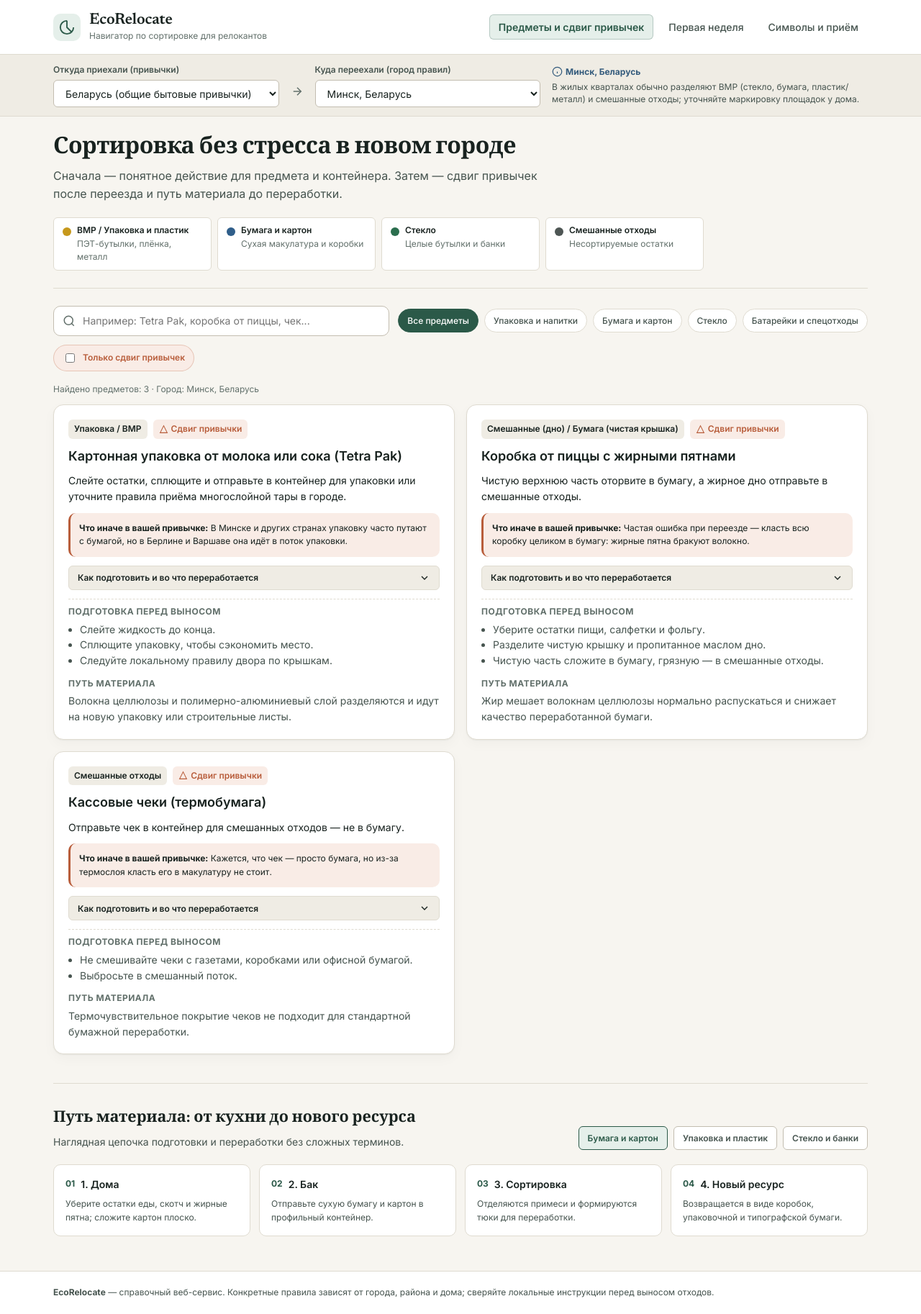
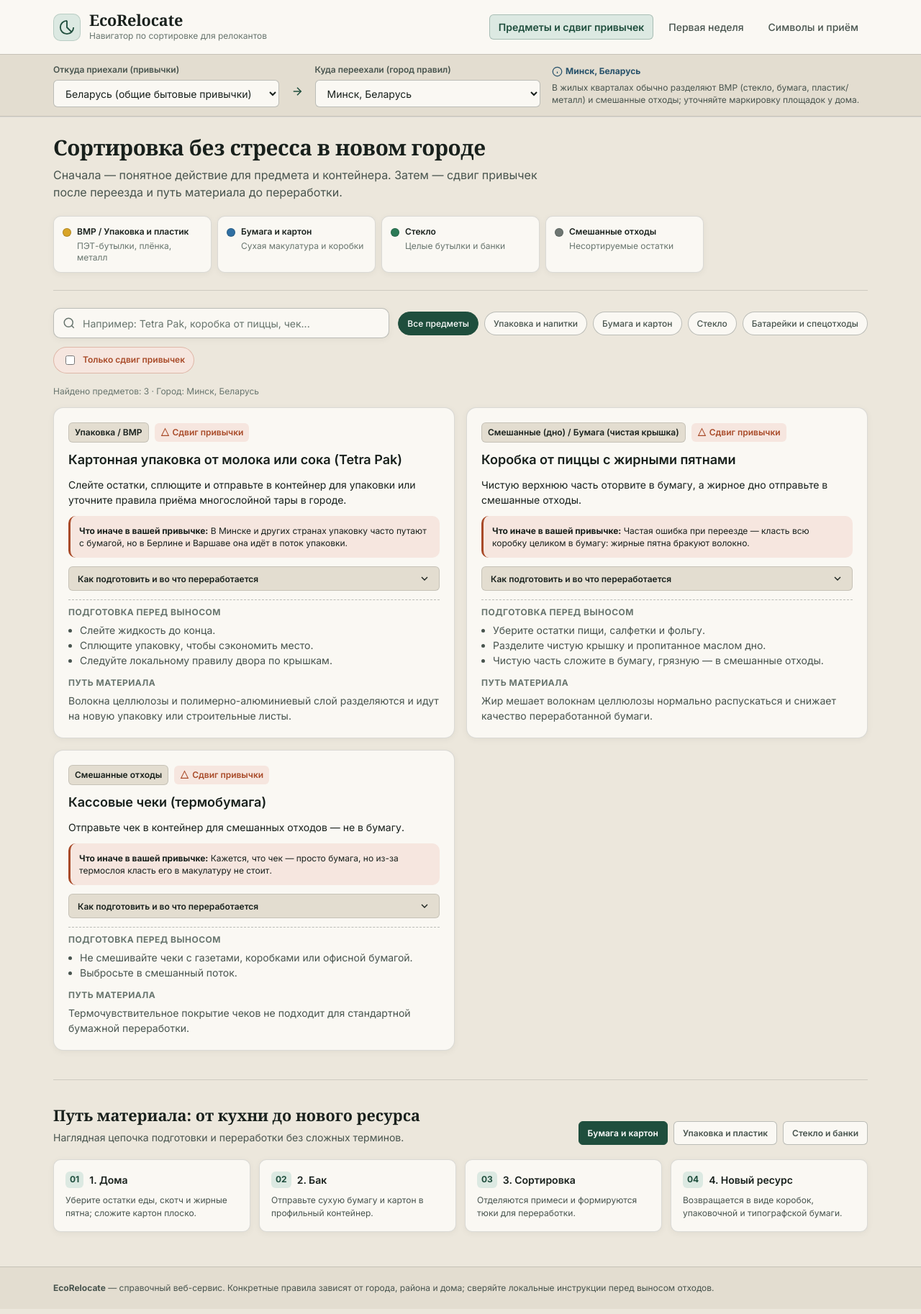
Before and after one commit to KATRINKATANGENS77/ecorelocate-V-0.0.1, a FastAPI app: page / in a window 1280 px wide. Shown: the whole page at 72% size. After the commit the page ends 1797 px from the top, so only its background shows below. Run offline with FastAPI, Linux system fonts and the light colour scheme; data comes from the database, SQL or seed files in the repository.

Commit message:
Describe changes

```diff
--- a/static/css/style.css
+++ b/static/css/style.css
@@ -1,10 +1,62 @@
 /* FILE: style.css */
+:root {
+  --bg-canvas: #ece7dc;
+  --bg-surface: #faf8f3;
+  --bg-subtle: #e3ddd0;
+  --bg-accent-soft: #dce9e2;
+  --bg-warn-soft: #f6e6df;
+  --bg-info-soft: #e2ebf0;
+
+  --text-primary: #18201c;
+  --text-secondary: #48544e;
+  --text-muted: #68756e;
+
+  --border-subtle: rgba(24, 32, 28, 0.14);
+  --border-strong: rgba(24, 32, 28, 0.28);
+
+  --accent-primary: #1f4e3d;
+  --accent-primary-hover: #163b2e;
+  --accent-warn: #a84a28;
+  --accent-info: #28526b;
+
+  --bin-yellow: #d9a426;
+  --bin-blue: #2f6fa3;
+  --bin-green: #2b7a56;
+  --bin-brown: #7a5438;
+  --bin-grey: #6e7672;
+
+  --font-serif: Georgia, "Times New Roman", serif;
+  --text-xs: 0.75rem;
+  --text-sm: 0.875rem;
+  --text-base: 1rem;
+  --text-lg: 1.125rem;
+  --text-xl: 1.35rem;
+  --text-2xl: 1.85rem;
+
+  --space-1: 0.25rem;
+  --space-2: 0.5rem;
+  --space-3: 0.75rem;
+  --space-4: 1rem;
+  --space-5: 1.25rem;
+  --space-6: 1.5rem;
+  --space-8: 2rem;
+  --space-10: 2.5rem;
+  --space-12: 3rem;
+
+  --radius-sm: 6px;
+  --radius-md: 10px;
+  --radius-lg: 14px;
+
+  --shadow-card: 0 2px 10px rgba(24, 32, 28, 0.05);
+  --transition-fast: 150ms ease;
+}
+
 .skip-link {
   position: absolute;
   left: -9999px;
   top: 0;
   background: var(--accent-primary);
-  color: #FFFFFF;
+  color: #ffffff;
   padding: var(--space-2) var(--space-4);
   z-index: 100;
   text-decoration: none;
@@ -58,6 +115,7 @@
   border-radius: var(--radius-md);
   background: var(--bg-accent-soft);
   color: var(--accent-primary);
+  border: 1px solid rgba(31, 78, 61, 0.18);
   flex-shrink: 0;
 }
 
@@ -68,6 +126,7 @@
   font-weight: 600;
   line-height: 1.15;
   letter-spacing: -0.01em;
+  color: var(--text-primary);
 }
 
 .brand-tagline {
@@ -104,7 +166,7 @@
 .nav-tab.is-active {
   background: var(--bg-accent-soft);
   color: var(--accent-primary);
-  border-color: rgba(43, 89, 72, 0.25);
+  border-color: rgba(31, 78, 61, 0.28);
   font-weight: 600;
 }
 
@@ -112,6 +174,7 @@
 .relocation-bar {
   background: var(--bg-subtle);
   border-top: 1px solid var(--border-subtle);
+  border-bottom: 1px solid var(--border-subtle);
   padding-block: var(--space-3);
 }
 
@@ -150,11 +216,16 @@
   color: var(--text-primary);
   font-family: inherit;
   font-size: var(--text-sm);
+  transition: border-color var(--transition-fast);
+}
+
+.field-control:hover {
+  border-color: var(--accent-primary);
 }
 
 .route-arrow {
   display: none;
-  color: var(--text-muted);
+  color: var(--accent-primary);
 }
 
 @media (min-width: 768px) {
@@ -182,7 +253,7 @@
 .route-note {
   font-size: var(--text-xs);
   color: var(--text-secondary);
-  line-height: 1.4;
+  line-height: 1.45;
 }
 
 /* Main layout & Hero */
@@ -205,6 +276,7 @@
   font-weight: 600;
   line-height: 1.2;
   letter-spacing: -0.015em;
+  color: var(--text-primary);
 }
 
 .hero-copy {
@@ -220,40 +292,57 @@
 }
 
 @media (min-width: 640px) {
-  .city-legend { grid-template-columns: repeat(2, 1fr); }
+  .city-legend {
+    grid-template-columns: repeat(2, 1fr);
+  }
 }
 
 @media (min-width: 1024px) {
-  .city-legend { grid-template-columns: repeat(5, 1fr); }
+  .city-legend {
+    grid-template-columns: repeat(5, 1fr);
+  }
 }
 
 .bin-chip {
   display: flex;
   align-items: flex-start;
   gap: var(--space-2);
-  padding: var(--space-2) var(--space-3);
-  border-radius: var(--radius-sm);
+  padding: var(--space-3);
+  border-radius: var(--radius-md);
   background: var(--bg-surface);
   border: 1px solid var(--border-subtle);
+  box-shadow: var(--shadow-card);
 }
 
 .bin-swatch {
   width: 12px;
   height: 12px;
   border-radius: 50%;
-  margin-top: 5px;
+  margin-top: 4px;
   flex-shrink: 0;
+  box-shadow: inset 0 0 0 1px rgba(24, 32, 28, 0.22);
 }
 
-.bin-yellow { background: var(--bin-yellow); }
-.bin-blue { background: var(--bin-blue); }
-.bin-green { background: var(--bin-green); }
-.bin-brown { background: var(--bin-brown); }
-.bin-grey { background: var(--bin-grey); }
+.bin-yellow {
+  background: var(--bin-yellow);
+}
+.bin-blue {
+  background: var(--bin-blue);
+}
+.bin-green {
+  background: var(--bin-green);
+}
+.bin-brown {
+  background: var(--bin-brown);
+}
+.bin-grey {
+  background: var(--bin-grey);
+}
 
 .bin-chip-text {
   display: flex;
   flex-direction: column;
+  gap: 2px;
 }
 
 .bin-name {
@@ -265,6 +354,7 @@
 .bin-hint {
   font-size: var(--text-xs);
   color: var(--text-muted);
+  line-height: 1.35;
 }
 
 /* Search & Filters */
@@ -293,6 +383,7 @@
   border: 1px solid var(--border-strong);
   border-radius: var(--radius-md);
   padding-inline: var(--space-3);
+  box-shadow: var(--shadow-card);
 }
 
 .search-icon {
@@ -311,10 +402,16 @@
   font-size: var(--text-sm);
 }
 
-.search-input:focus { outline: none; }
+.search-input::placeholder {
+  color: var(--text-muted);
+}
+
+.search-input:focus {
+  outline: none;
+}
 .search-box:focus-within {
   border-color: var(--accent-primary);
-  box-shadow: 0 0 0 2px rgba(43, 89, 72, 0.16);
+  box-shadow: 0 0 0 3px rgba(31, 78, 61, 0.16);
 }
 
 .filter-pills {
@@ -326,7 +423,7 @@
 .filter-pill {
   appearance: none;
   background: var(--bg-surface);
-  border: 1px solid var(--border-subtle);
+  border: 1px solid var(--border-strong);
   border-radius: 999px;
   padding: var(--space-2) var(--space-3);
   font-family: inherit;
@@ -334,14 +431,22 @@
   font-weight: 500;
   color: var(--text-secondary);
   cursor: pointer;
-  transition: all var(--transition-fast);
+  transition:
+    background-color var(--transition-fast),
+    color var(--transition-fast),
+    border-color var(--transition-fast);
 }
 
-.filter-pill:hover { border-color: var(--border-strong); color: var(--text-primary); }
+.filter-pill:hover {
+  border-color: var(--accent-primary);
+  color: var(--text-primary);
+  background: var(--bg-accent-soft);
+}
+
 .filter-pill.is-active {
   background: var(--accent-primary);
   border-color: var(--accent-primary);
-  color: #FFFFFF;
+  color: #ffffff;
 }
 
 .toggle-chip {
@@ -352,10 +457,17 @@
   font-weight: 600;
   color: var(--accent-warn);
   background: var(--bg-warn-soft);
-  border: 1px solid rgba(184, 93, 59, 0.28);
+  border: 1px solid rgba(168, 74, 40, 0.3);
   padding: var(--space-2) var(--space-3);
   border-radius: 999px;
   cursor: pointer;
+  transition:
+    background-color var(--transition-fast),
+    border-color var(--transition-fast);
+}
+
+.toggle-chip:hover {
+  border-color: rgba(168, 74, 40, 0.55);
 }
 
 .results-meta {
@@ -404,6 +523,7 @@
   border-radius: var(--radius-sm);
   background: var(--bg-subtle);
   color: var(--text-primary);
+  border: 1px solid var(--border-subtle);
 }
 
 .delta-pill {
@@ -423,11 +543,13 @@
   font-size: var(--text-lg);
   font-weight: 600;
   line-height: 1.3;
+  color: var(--text-primary);
 }
 
 .item-action {
   margin: 0;
   font-size: var(--text-sm);
+  line-height: 1.5;
   color: var(--text-primary);
 }
 
@@ -437,6 +559,7 @@
   background: var(--bg-warn-soft);
   border-left: 3px solid var(--accent-warn);
   font-size: var(--text-xs);
+  line-height: 1.45;
   color: var(--text-primary);
 }
 
@@ -457,13 +580,19 @@
   font-size: var(--text-xs);
   font-weight: 600;
   cursor: pointer;
+  transition:
+    background-color var(--transition-fast),
+    border-color var(--transition-fast);
 }
 
-.details-toggle:hover { border-color: var(--border-strong); }
+.details-toggle:hover {
+  border-color: var(--border-strong);
+  background: var(--bg-accent-soft);
+}
 
 .item-details {
   padding-top: var(--space-2);
-  border-top: 1px dashed var(--border-subtle);
+  border-top: 1px dashed var(--border-strong);
   display: flex;
   flex-direction: column;
   gap: var(--space-3);
@@ -482,17 +611,21 @@
   margin: 0;
   padding-left: var(--space-4);
   font-size: var(--text-sm);
+  line-height: 1.5;
   color: var(--text-secondary);
 }
 
 .outcome-copy {
   margin: 0;
   font-size: var(--text-sm);
+  line-height: 1.5;
   color: var(--text-secondary);
 }
 
 /* Material loop section */
-.loop-section, .checklist-card, .symbols-section, .dropoff-section {
+.loop-section,
+.symbols-section,
+.dropoff-section {
   margin-top: var(--space-10);
   padding-top: var(--space-8);
   border-top: 1px solid var(--border-subtle);
@@ -512,12 +645,14 @@
   font-family: var(--font-serif);
   font-size: var(--text-xl);
   font-weight: 600;
+  color: var(--text-primary);
 }
 
 .section-subtitle {
   margin: 0;
   max-width: 65ch;
   font-size: var(--text-sm);
+  line-height: 1.5;
   color: var(--text-secondary);
 }
 
@@ -538,12 +673,21 @@
   font-size: var(--text-xs);
   font-weight: 600;
   cursor: pointer;
+  transition:
+    background-color var(--transition-fast),
+    color var(--transition-fast),
+    border-color var(--transition-fast);
+}
+
+.loop-btn:hover {
+  color: var(--text-primary);
+  border-color: var(--accent-primary);
 }
 
 .loop-btn.is-active {
-  background: var(--bg-accent-soft);
+  background: var(--accent-primary);
   border-color: var(--accent-primary);
-  color: var(--accent-primary);
+  color: #ffffff;
 }
 
 .loop-steps {
@@ -561,6 +707,7 @@
   border: 1px solid var(--border-subtle);
   border-radius: var(--radius-md);
   padding: var(--space-4);
+  box-shadow: var(--shadow-card);
 }
 
 .loop-step-header {
@@ -574,28 +721,32 @@
   font-size: var(--text-xs);
   font-weight: 700;
   color: var(--accent-primary);
+  background: var(--bg-accent-soft);
+  padding: 2px 6px;
+  border-radius: var(--radius-sm);
 }
 
 .loop-stage {
   font-size: var(--text-sm);
   font-weight: 600;
+  color: var(--text-primary);
 }
 
 .loop-text {
   margin: 0;
   font-size: var(--text-xs);
+  line-height: 1.5;
   color: var(--text-secondary);
 }
 
 /* Checklist */
 .checklist-card {
-  border-top: 0;
-  margin-top: 0;
-  padding-top: 0;
+  margin-top: var(--space-6);
   background: var(--bg-surface);
   border: 1px solid var(--border-subtle);
   border-radius: var(--radius-lg);
   padding: var(--space-6);
+  box-shadow: var(--shadow-card);
 }
 
 .checklist-top {
@@ -787,12 +1042,14 @@
   padding: var(--space-1) var(--space-2);
 }
 
-.btn-ghost:hover { color: var(--text-primary); }
+.btn-ghost:hover {
+  color: var(--text-primary);
+}
 
 /* Footer */
 .site-footer {
   border-top: 1px solid var(--border-subtle);
-  background: var(--bg-surface);
+  background: var(--bg-subtle);
   padding-block: var(--space-5);
 }
 
```
Also changed, not shown: other parts of static/css/style.css (+152 -28 lines).
